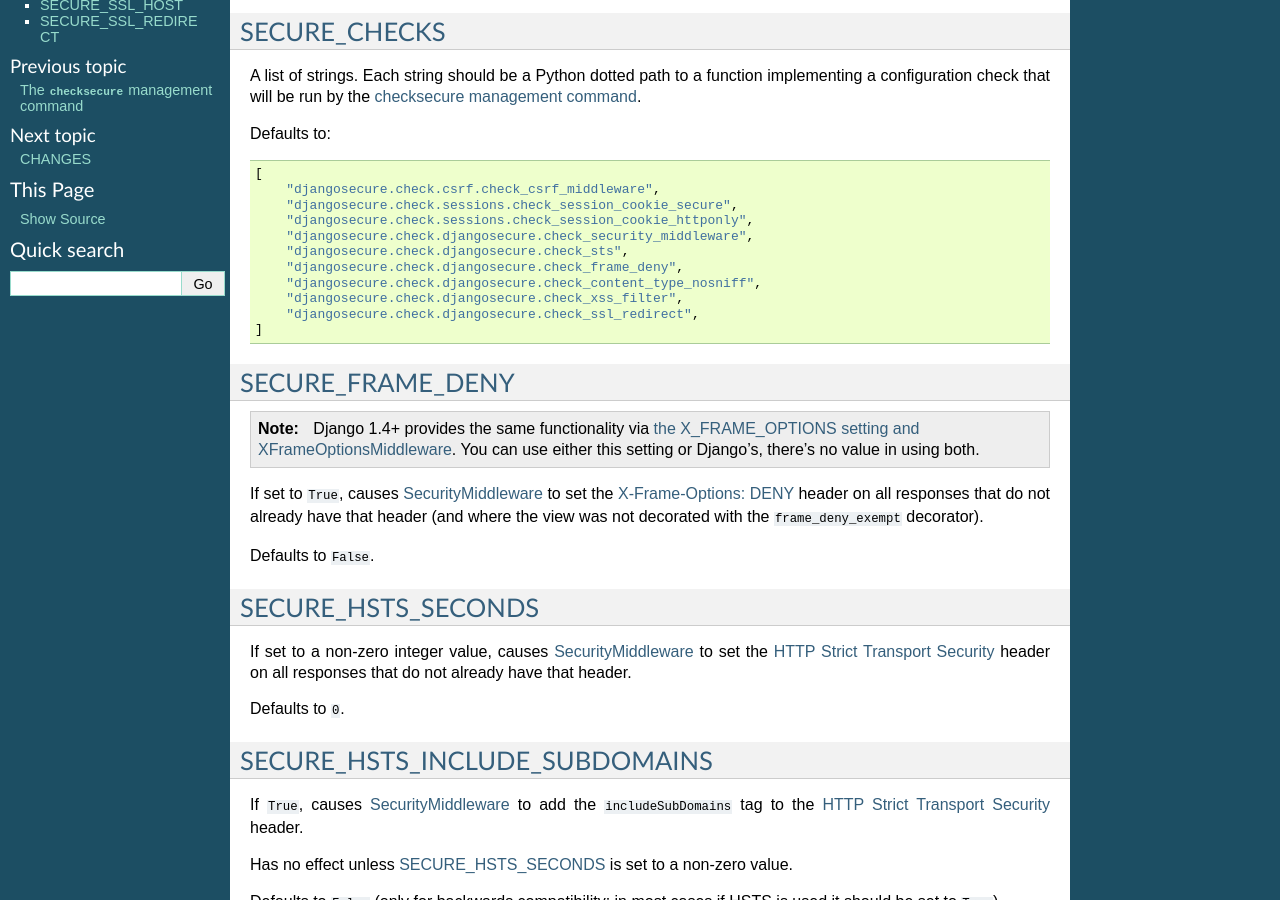
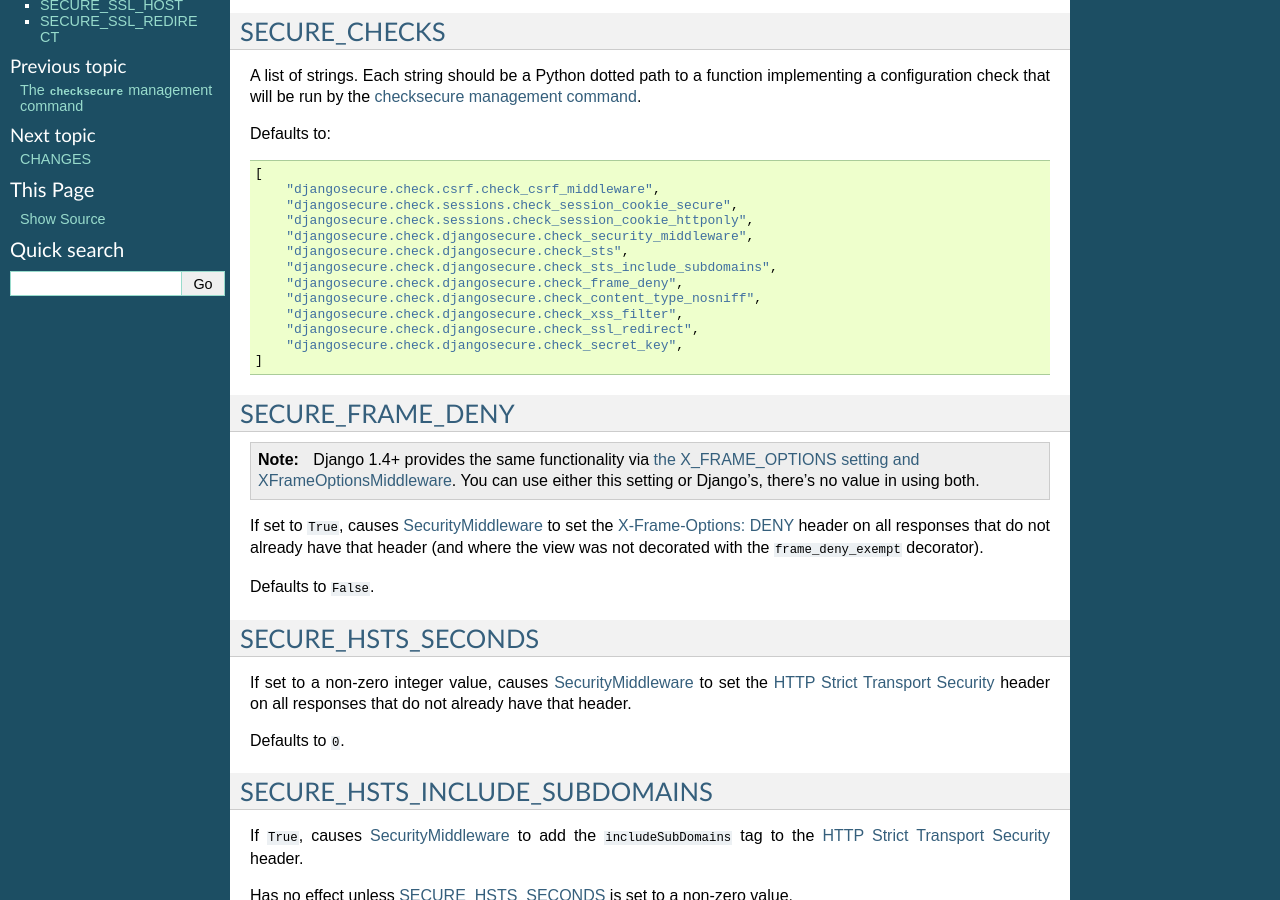
Before and after one commit to carljm/django-secure, a Sphinx documentation site: the page built from doc/settings.rst, in a window 1280 px wide and 900 px high, scrolled down 333 px. Built offline with Sphinx 7.4.7, drawn with Linux system fonts in a browser that asks for light colours.

Commit message:
Update documentation for default checks
It seems the docs are a bit out of date with the actual code, as I lost a few checks when I copied the list out of the docs when I wanted to customize it.

This adds the checks which were running before.

```diff
--- a/doc/settings.rst
+++ b/doc/settings.rst
@@ -21,10 +21,12 @@
         "djangosecure.check.sessions.check_session_cookie_httponly",
         "djangosecure.check.djangosecure.check_security_middleware",
         "djangosecure.check.djangosecure.check_sts",
+        "djangosecure.check.djangosecure.check_sts_include_subdomains",
         "djangosecure.check.djangosecure.check_frame_deny",
         "djangosecure.check.djangosecure.check_content_type_nosniff",
         "djangosecure.check.djangosecure.check_xss_filter",
         "djangosecure.check.djangosecure.check_ssl_redirect",
+        "djangosecure.check.djangosecure.check_secret_key",
     ]
 
 
```
